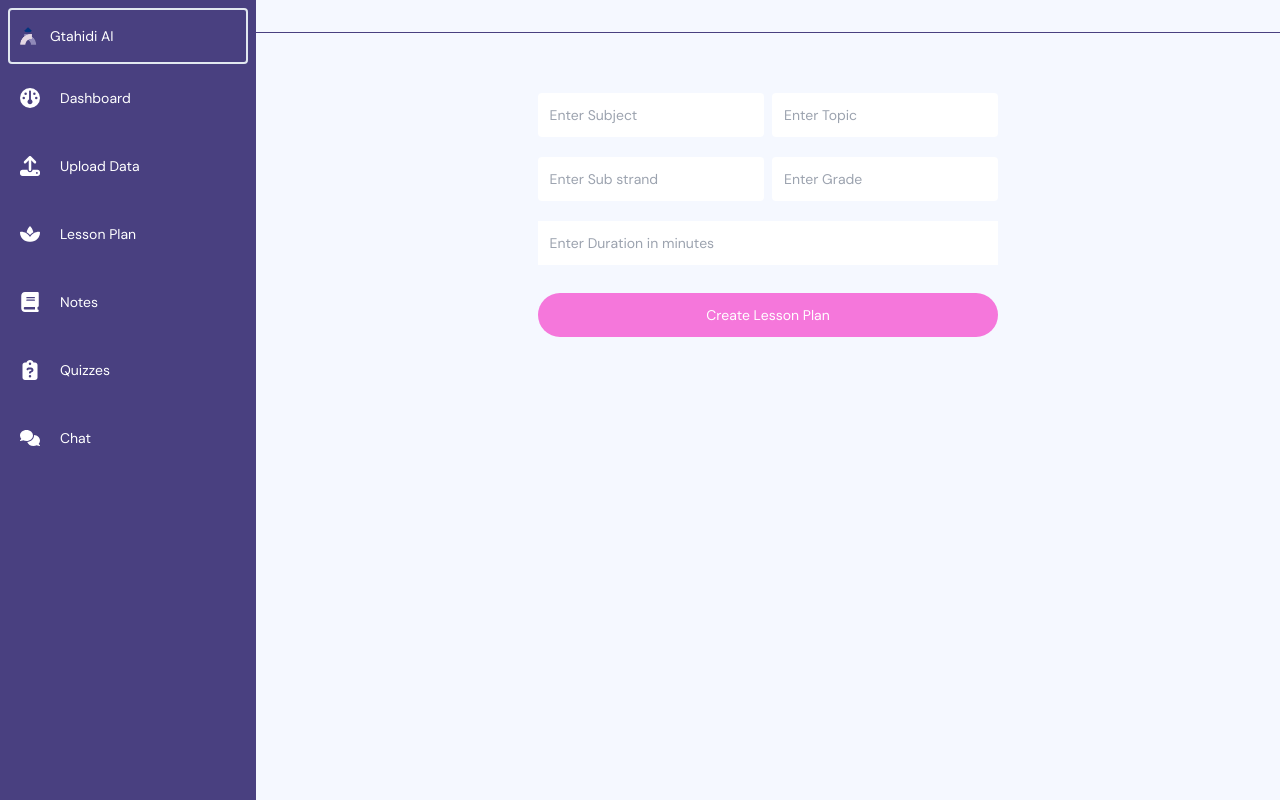
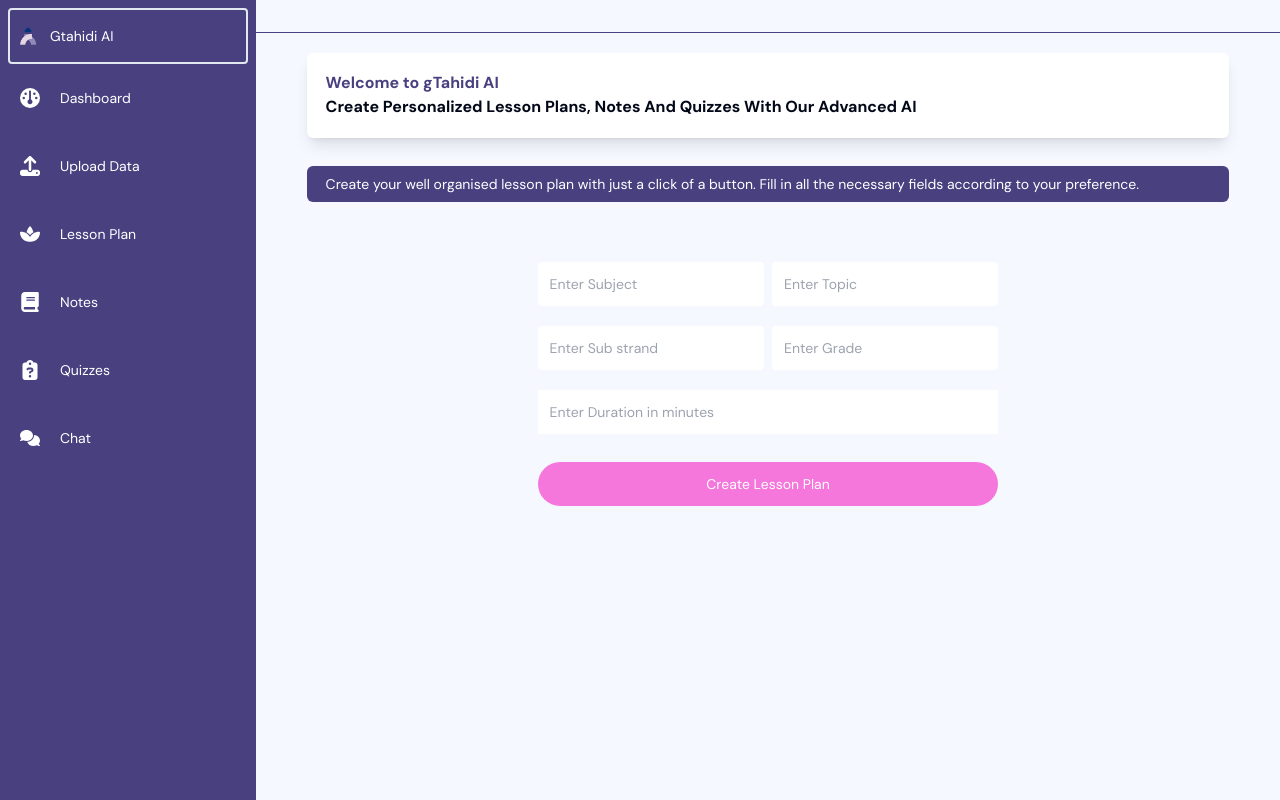
Before and after one commit to gTahidi/gTahidi-Beta, a Next.js app: page /dashboard/lesson-plan in a window 1280 px wide. Built offline with nearby package versions, Linux system fonts and the light colour scheme; no server answers.

Commit message:
done_dashboard

```diff
--- a/app/dashboard/lesson-plan/page.tsx
+++ b/app/dashboard/lesson-plan/page.tsx
@@ -65,9 +65,19 @@ const Page = () => {
 
   return (
     <div className="dashboard-container">
-      {/* <DashboardPageTitle>Lesson Plans</DashboardPageTitle>
-      <DashboardPageButton text="Create New Plan" />
-      <DashboardPageTableHeader /> */}
+      <div className="bg-white shadow-lg p-[2%] rounded-md">
+        <p className="text-gtahidiDarkBlue font-semibold">
+          Welcome to gTahidi AI
+        </p>
+        <p className="font-semibold">
+          Create Personalized Lesson Plans, Notes And Quizzes With Our Advanced
+          AI
+        </p>
+      </div>
+      <p className="py-2 mt-2 bg-dashboardPurple text-white p-[2%] text-sm rounded-md">
+        Create your well organised lesson plan with just a click of a button.
+        Fill in all the necessary fields according to your preference.
+      </p>
       <div className="w-3/4 sm:w-1/2 mx-auto mt-10 text-sm">
         <div className="flex gap-x-2">
           <input
--- a/app/dashboard/page.tsx
+++ b/app/dashboard/page.tsx
@@ -17,7 +17,11 @@ import { useSession } from "next-auth/react";
 import { ResourceDistributionChart } from "@/components/ResourceDistributionChart";
 import TopTutors from "@/components/TopTutors";
 
+
+
 const Dashboard = () => {
+  const router = useRouter();
+
 
   const plans = 20;
   const notes = 12;
@@ -118,32 +122,33 @@ const Dashboard = () => {
           <div className="bg-white p-4 sm:p-6 rounded-lg shadow-xl max-w-xs sm:max-w-md md:max-w-lg max-h-full overflow-y-auto">
             <h2 className="text-xl font-bold mb-4">Choose a lesson plan to generate your Quiz</h2>
             <div className="flex flex-col space-y-2">
-              <div className="flex items-center bg-gray-200 p-4 rounded-lg transition-colors duration-300 hover:bg-black hover:text-white cursor-pointer">
+              <button onClick={() => {}} className="flex items-center bg-dashboardPurple p-4 rounded-lg transition-colors duration-300 hover:bg-black hover:text-white cursor-pointer">
                 <span className="mr-2">1.</span>
                 English_verbs Lesson plan
-              </div>
-              <div className="flex items-center bg-gray-200 p-4 rounded-lg transition-colors duration-300 hover:bg-black hover:text-white cursor-pointer">
+              </button>
+              <button onClick={() => {}} className="flex items-center bg-gray-200 p-4 rounded-lg transition-colors duration-300 hover:bg-black hover:text-white cursor-pointer">
                 <span className="mr-2">2.</span>
                 Math Lesson plan
-              </div>
-              <div className="flex items-center bg-gray-200 p-4 rounded-lg transition-colors duration-300 hover:bg-black hover:text-white cursor-pointer">
+              </button>
+              <button onClick={() => {}} className="flex items-center bg-gray-200 p-4 rounded-lg transition-colors duration-300 hover:bg-black hover:text-white cursor-pointer">
                 <span className="mr-2">3.</span>
                 Math Lesson plan
-              </div>
-              <div className="flex items-center bg-gray-200 p-4 rounded-lg transition-colors duration-300 hover:bg-black hover:text-white cursor-pointer">
+              </button>
+              <button onClick={() => {}} className="flex items-center bg-gray-200 p-4 rounded-lg transition-colors duration-300 hover:bg-black hover:text-white cursor-pointer">
                 <span className="mr-2">4.</span>
                 Math Lesson plan
-              </div>
+              </button>
             </div>
             <div className="text-center font-bold my-4">OR</div>
-            <div className="bg-gray-200 p-4 rounded-lg transition-colors duration-300 hover:bg-gray-300 cursor-pointer text-center">
+            <button onClick={() => router.push('/dashboard/lesson-plan')} className="bg-gray-200 p-4 w-full rounded-lg transition-colors duration-300 hover:bg-gray-300 cursor-pointer text-center">
               Generate from scratch
-            </div>
-            <button onClick={closeModal} className="mt-4 bg-red-500 text-white p-2 rounded">Close</button>
+            </button>
+            <button onClick={closeModal} className="mt-4 bg-red-500 text-white p-2 rounded w-full">Close</button>
           </div>
-          <div className="absolute top-0 left-0 w-full h-full bg-black opacity-30" onClick={closeModal}></div>
+          {/* <div className="absolute top-0 left-0 w-full h-full bg-black opacity-30" onClick={closeModal}></div> */}
         </div>
       )}
+
 
 
 
```
